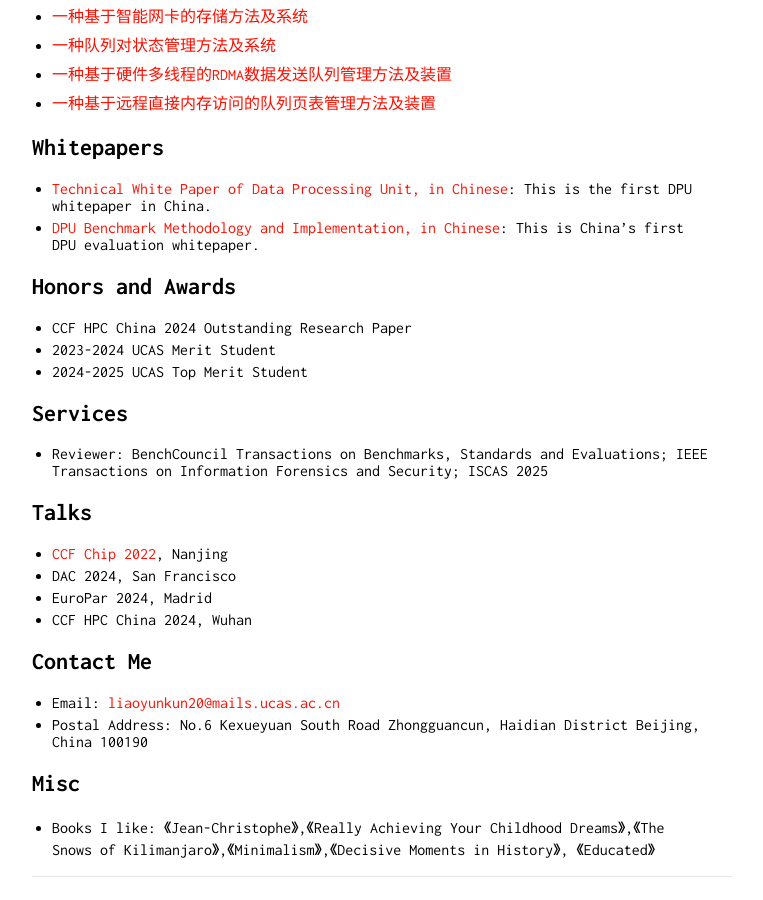
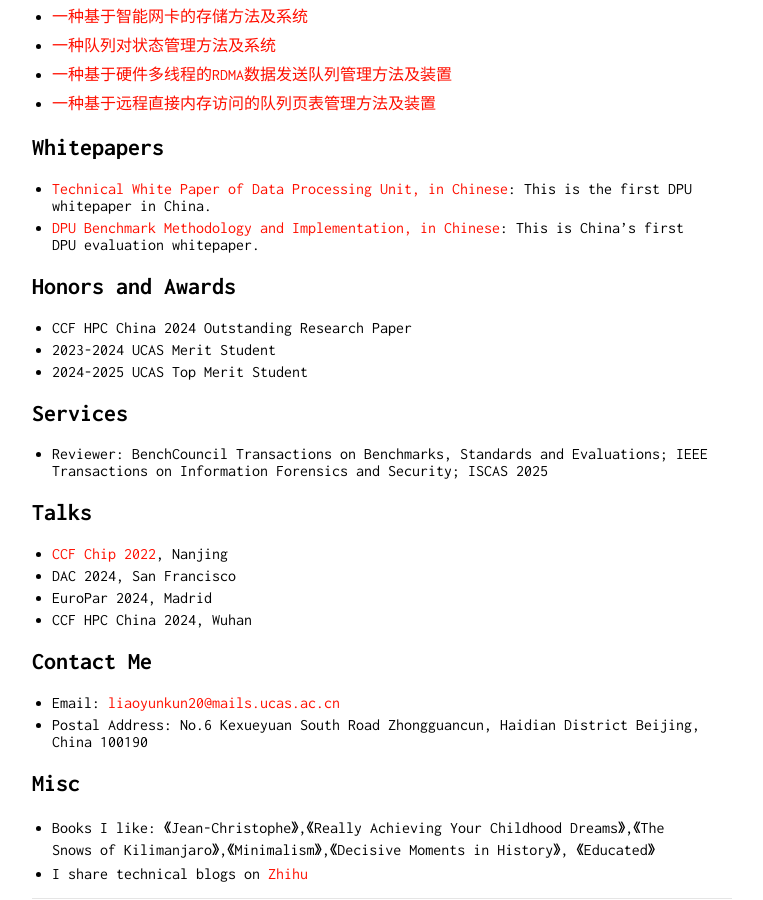
Before and after one commit to liaoyunkun/liaoyunkun.github.io, a Jekyll site: the page built from index.md, in a window 1280 px wide and 900 px high, scrolled down 1640 px. Shown: the whole window, without its empty margins (258-1021 px from the left). Built offline with Jekyll 4.4.1, drawn with Linux system fonts in a browser that asks for light colours; our own code applies the rules of GitHub Pages for plain Markdown files; before the commit the page ends 2518 px from its top, so only the background shows below that.

Commit message:
Update index.md

```diff
--- a/index.md
+++ b/index.md
@@ -85,6 +85,7 @@ I am expected to finish my thesis defense in 2025/11 and graduate in 2026/01. I
 
 ## Misc
 - Books I like: 《Jean-Christophe》,《Really Achieving Your Childhood Dreams》,《The Snows of Kilimanjaro》,《Minimalism》,《Decisive Moments in History》, 《Educated》
+- I share technical blogs on [Zhihu](https://www.zhihu.com/people/qi-ming-zi-zhen-nan-38-2/posts)
 
 
 ---
```
